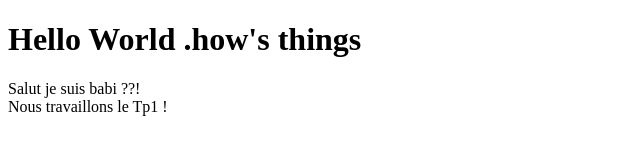
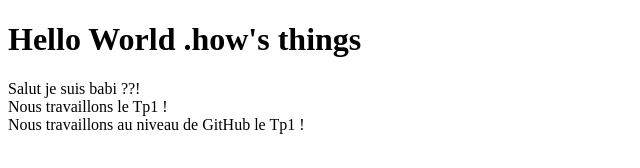
Before and after one commit to kaouthar14/learnGit, a plain HTML site: page test.html in a window 1280 px wide. Shown: the whole page, without its empty margins (0-640 px from the left). Drawn offline with Linux system fonts and the light colour scheme.

Commit message:
Update test.html

```diff
--- a/test.html
+++ b/test.html
@@ -12,6 +12,8 @@
     <h1> Hello World .how's things</h1>
     <div> Salut je suis babi ??!</div>
     <div> Nous travaillons le Tp1 !</div>
+    <div> Nous travaillons au niveau de GitHub le Tp1 !</div>
+
 
 
 
```
